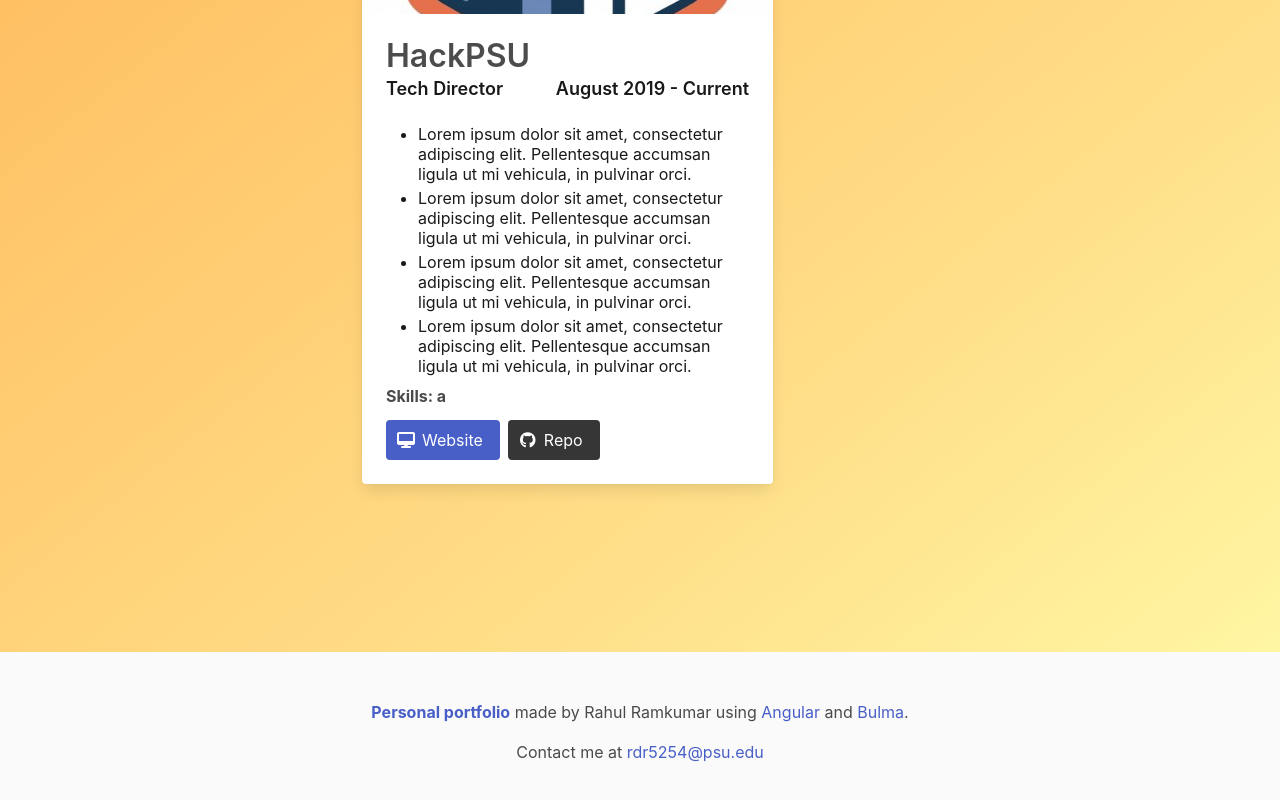
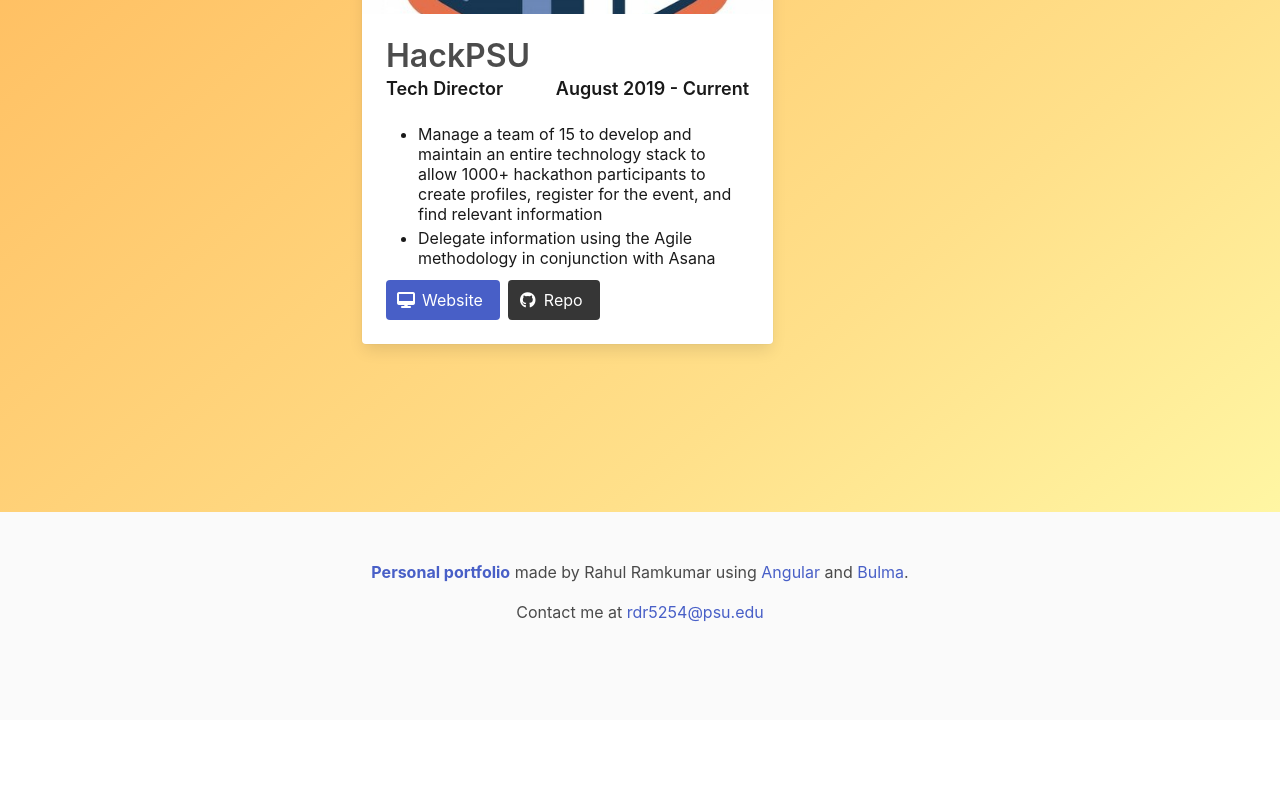
Before and after one commit to rsquared226/rsquared226.github.io, an Angular app: page / in a window 1280 px wide. Shown: the part 1136-1936 px from the top of the page. After the commit the page ends 1856 px from the top, so only its background shows below. Built offline with nearby package versions, Linux system fonts and the light colour scheme.

Commit message:
Add Actual HackPSU Info

```diff
--- a/src/app/leadership/leadership.component.ts
+++ b/src/app/leadership/leadership.component.ts
@@ -20,12 +20,9 @@
       title: 'HackPSU',
       role: 'Tech Director',
       dates: 'August 2019 - Current',
-      skills: 'a',
       descriptionPoints: [
-        'Lorem ipsum dolor sit amet, consectetur adipiscing elit. Pellentesque accumsan ligula ut mi vehicula, in pulvinar orci.',
-        'Lorem ipsum dolor sit amet, consectetur adipiscing elit. Pellentesque accumsan ligula ut mi vehicula, in pulvinar orci.',
-        'Lorem ipsum dolor sit amet, consectetur adipiscing elit. Pellentesque accumsan ligula ut mi vehicula, in pulvinar orci.',
-        'Lorem ipsum dolor sit amet, consectetur adipiscing elit. Pellentesque accumsan ligula ut mi vehicula, in pulvinar orci.',
+        'Manage a team of 15 to develop and maintain an entire technology stack to allow 1000+ hackathon participants to create profiles, register for the event, and find relevant information',
+        'Delegate information using the Agile methodology in conjunction with Asana',
       ],
       generalLink: 'https://hackpsu.org/',
       generalLinkName: 'Website',
```
